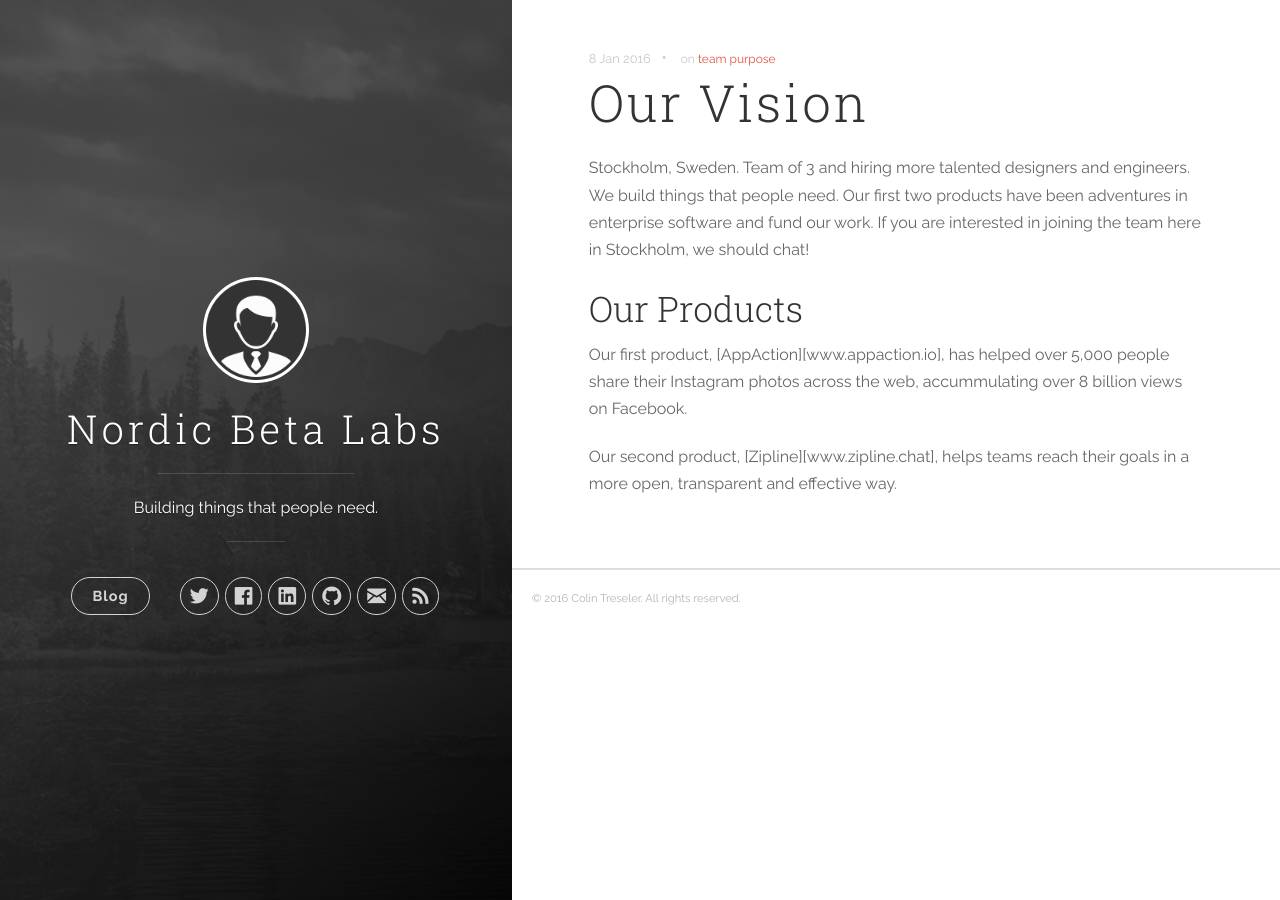
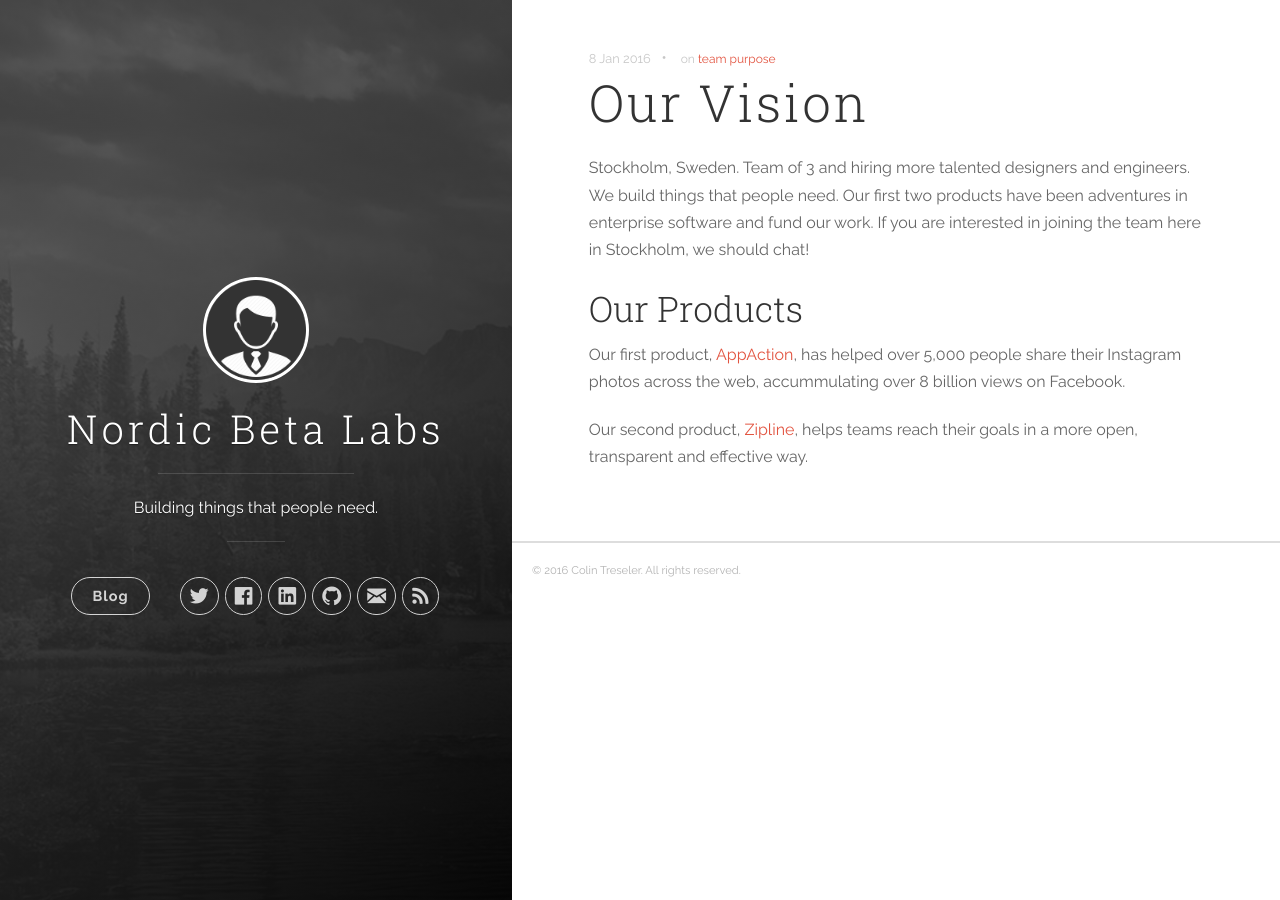
Before and after one commit to NordicBetaLabs/nordicbetalabs.github.io, a Jekyll site: the page built from _posts/2016-01-08-welcome-to-jekyll.markdown, in a window 1280 px wide. Built offline with Jekyll 4.4.1, drawn with Linux system fonts in a browser that asks for light colours; nearby versions of some CDN libraries; part of the change alters nothing that is shown.

Commit message:
link fix

```diff
--- a/_posts/2016-01-08-welcome-to-jekyll.markdown
+++ b/_posts/2016-01-08-welcome-to-jekyll.markdown
@@ -12,8 +12,13 @@ joining the team here in Stockholm, we should chat!
 
 ## Our Products
 
-Our first product, [AppAction][www.appaction.io], has helped over 5,000 people share their Instagram photos
+Our first product, [AppAction][appaction], has helped over 5,000 people share their Instagram photos
 across the web, accummulating over 8 billion views on Facebook.
 
-Our second product, [Zipline][www.zipline.chat], helps teams reach their goals in a more open, transparent and effective
+Our second product, [Zipline][zipline], helps teams reach their goals in a more open, transparent and effective
 way.
+
+
+
+[appaction]: http://www.appaction.io
+[zipline]: http://zipline.chat
```
